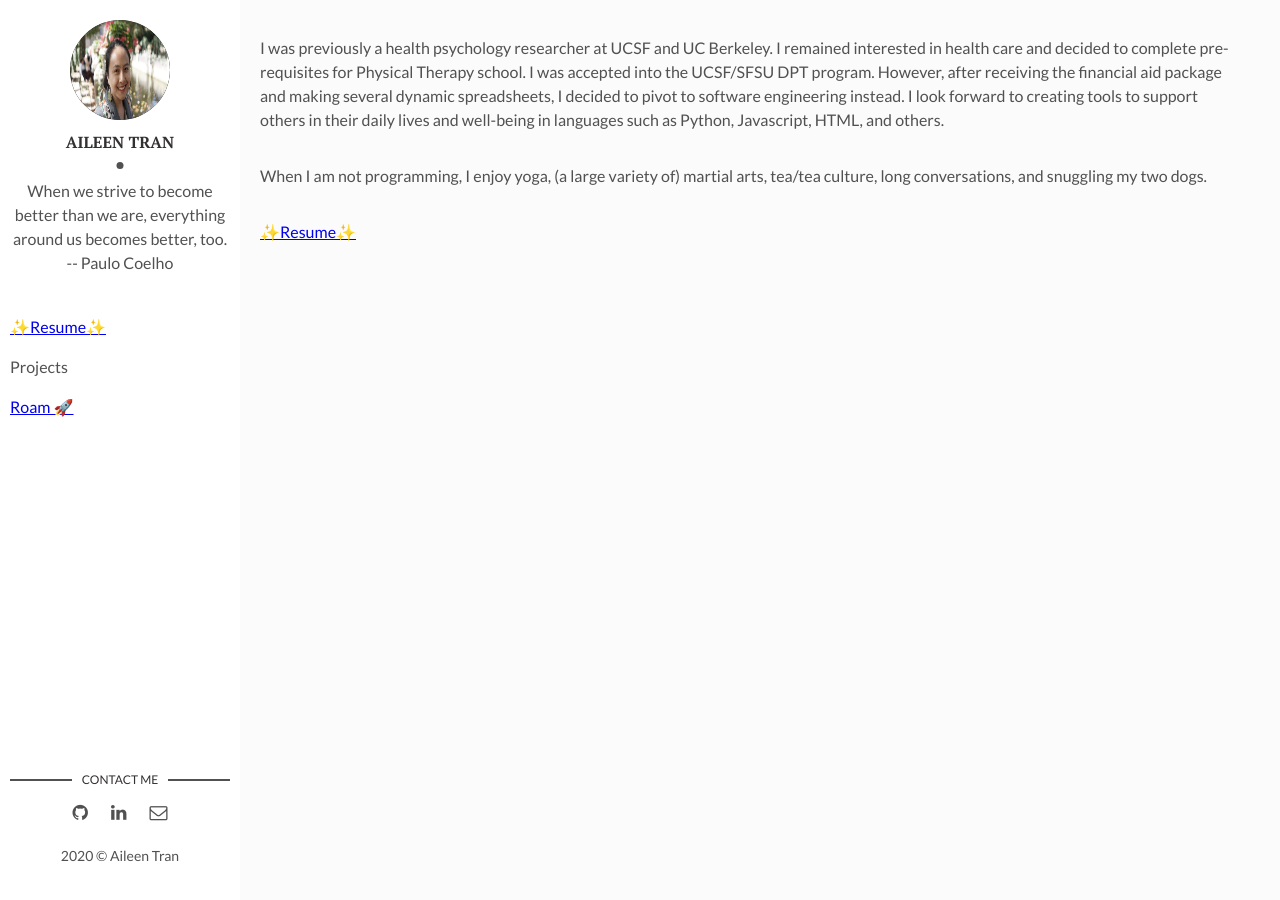
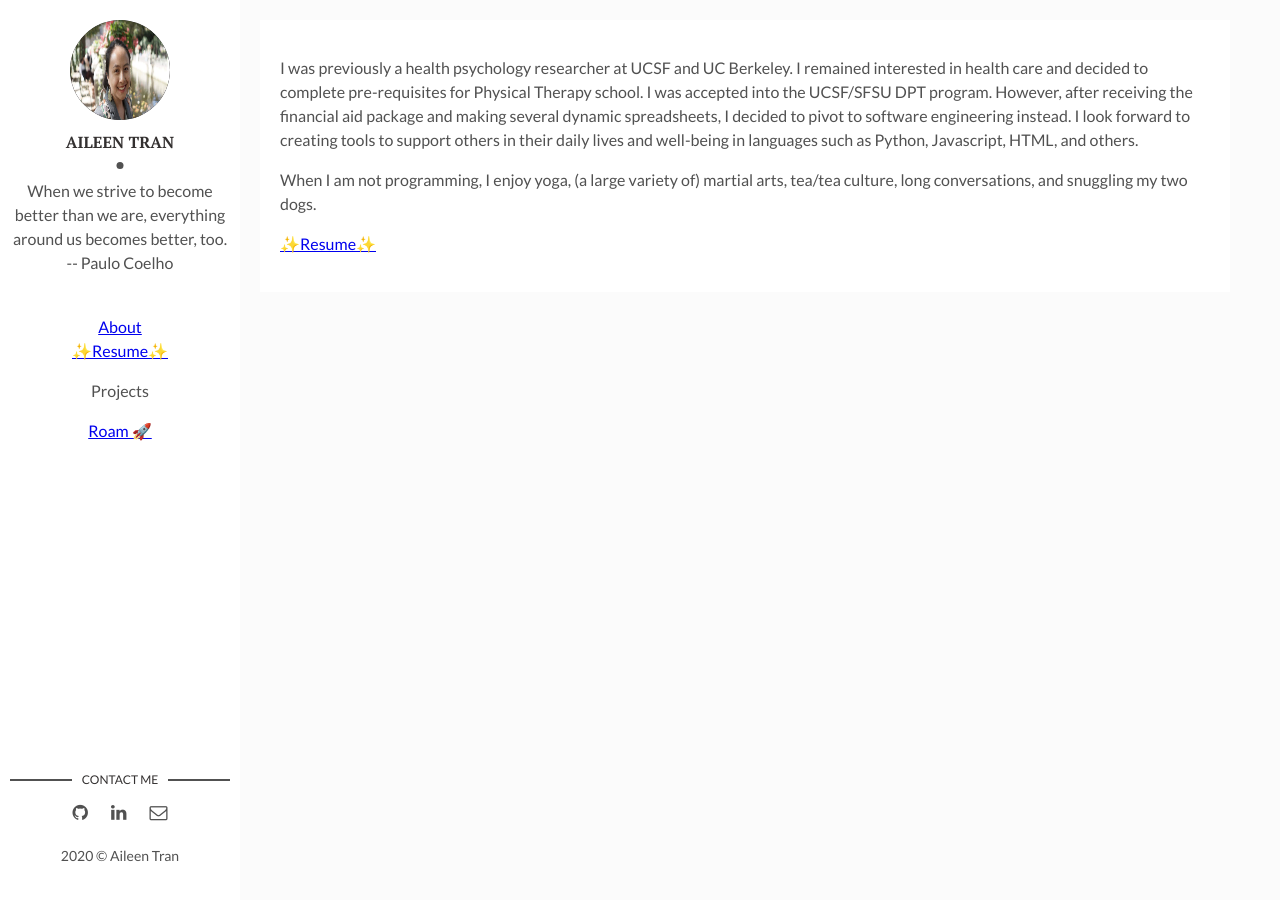
Before and after one commit to aileentran/aileentran.github.io, a Jekyll site: the page built from index.md, in a window 1280 px wide. Built offline with Jekyll 4.4.1, drawn with Linux system fonts in a browser that asks for light colours; the list of posts is cut into pages by our own code.

Commit message:
Changed index to post layout. Added pages div to sidebar

```diff
--- a/_layouts/main.html
+++ b/_layouts/main.html
@@ -11,6 +11,10 @@ layout: default
       <div class="author-name">{{site.author}}</div>
         <p>{{site.about-author}}</p>
       </div>
+      <div class="pages">
+        <div class="about-me">
+          <a href="{{site.baseurl}}/">About</a>
+        </div>
         <div class="resume">
           <a href="/assets/ResumeAileenTran.pdf">✨Resume✨</a>
         </div>
@@ -19,6 +23,7 @@ layout: default
           {% for project in site.projects %}
           <a href="{{project.url}}">{{project.title}}</a>
           {% endfor %}
+        </div>
     </div>
   </header> <!-- End Header -->
   <footer>
--- a/assets/css/main.css
+++ b/assets/css/main.css
@@ -1000,6 +1000,10 @@ table tfoot td {
   margin: 0 0 10px;
 }
 
+.pages {
+  text-align: center;
+}
+
 .content-box {
   padding: 20px;
   padding-left: 260px;
```
Also changed, not shown: index.md (+1 -1 lines). Lines whose indentation alone changed are shown as unchanged.
